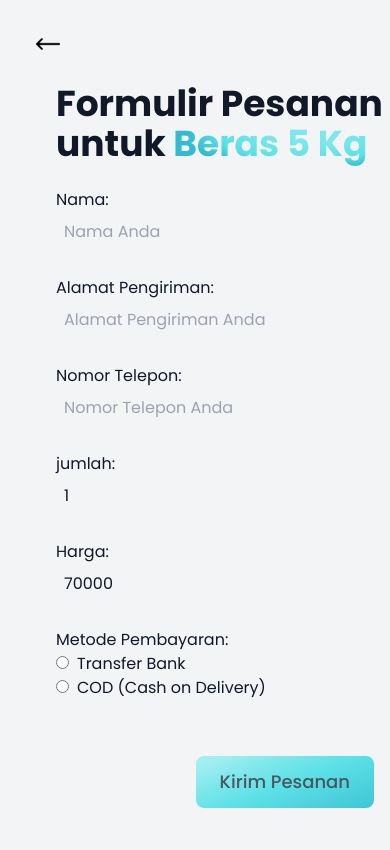
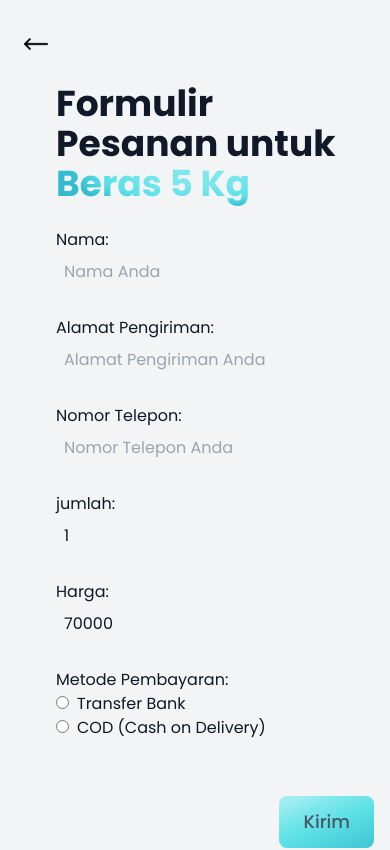
Before and after one commit to Noitusanx/gwm, a React (Create React App) app: page /orderform/1 in a window 390 px wide. Shown: the top 850 px of the page. Built offline with nearby package versions, Linux system fonts and the light colour scheme.

Commit message:
fix: display form for mobile

```diff
--- a/src/pages/OrderForm.js
+++ b/src/pages/OrderForm.js
@@ -55,12 +55,12 @@ const OrderForm = () => {
   return (
     <section className="bg-gray-100 text-gray-900 relative min-h-screen font-poppins">
     <Link to="/">
-        <img src={leftarrow} alt="left arrow" className="w-6 ml-9 pt-8"/>
+        <img src={leftarrow} alt="left arrow" className="w-6 ml-6 pt-8"/>
     </Link>
     <div className="grid max-w-6xl grid-cols-1 px-6 mx-auto lg:px-8 md:grid-cols-2 md:divide-x">
         <div className="md:order-2 md:py-0 md:px-6 my-4">
             <form id="checkout-form" onSubmit={handleSubmit} className="w-full space-y-6 md:mx-0 mx-8">
-            <h1 className="text-4xl font-bold pt-3">Formulir Pesanan untuk <span className=' text-gradient'>{selectedProduct.nama_produk}</span></h1>
+            <h1 className="text-4xl font-bold pt-3 mr-6">Formulir Pesanan untuk <span className='text-gradient'>{selectedProduct.nama_produk}</span></h1>
                 <input type="hidden" name="product_id" value={selectedProduct.id} />
                 <label className="block">
                     <span className="mb-1">Nama:</span>
@@ -131,7 +131,7 @@ const OrderForm = () => {
 
                 <div className='flex justify-end pt-8'>
                     <button type="submit" className="self-center px-6 py-3 text-lg bg-button-gradient text-gray-600 md:mr-0 mr-6 hover:opacity-70 font-medium rounded-lg">
-                        Kirim Pesanan
+                        Kirim
                     </button>
                 </div>
             </form>
```
